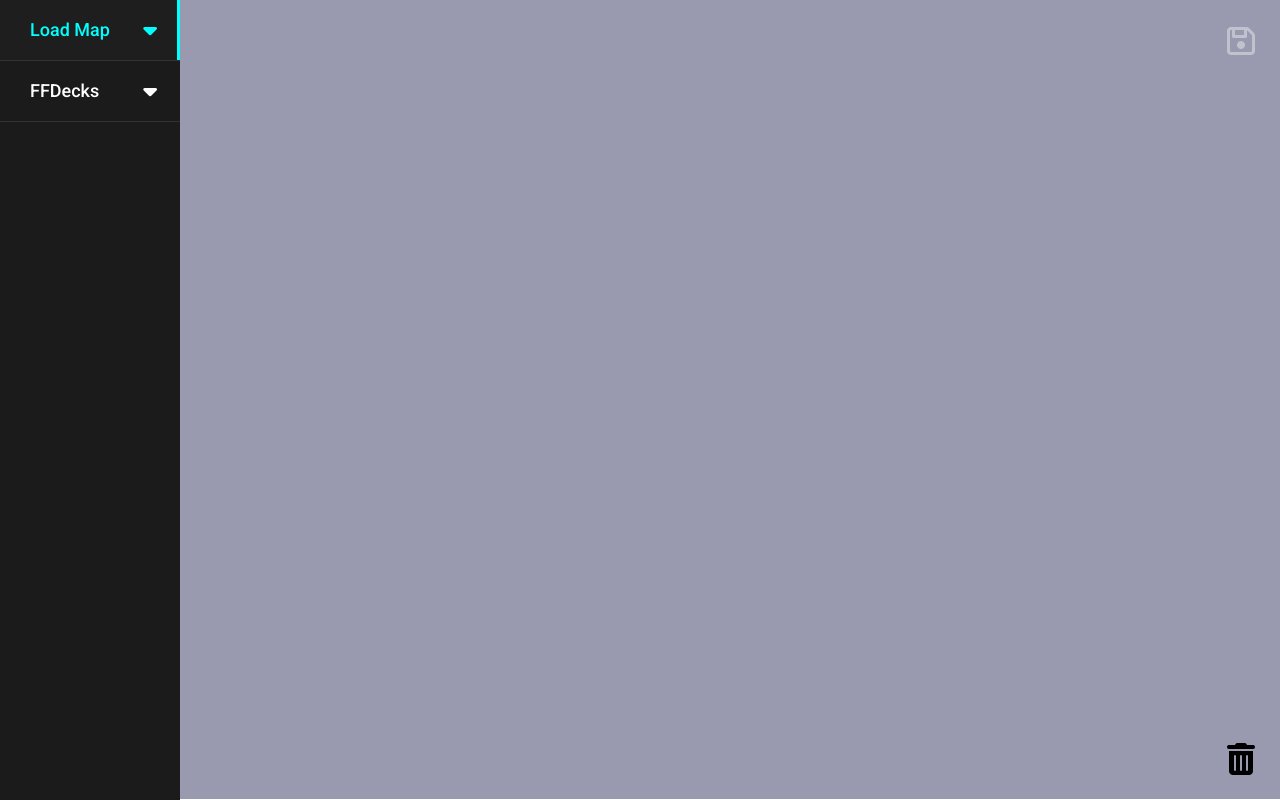
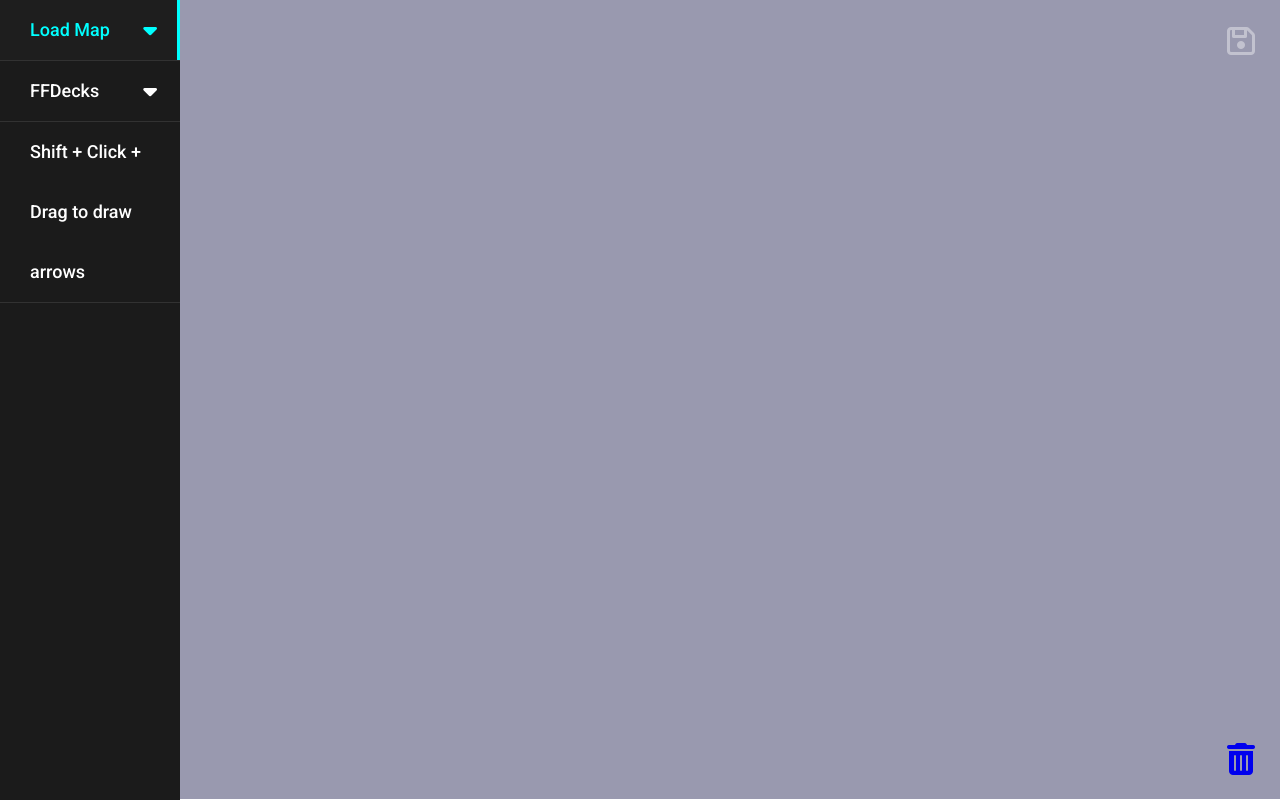
Before and after one commit to SincerityJayce/Map, a plain HTML site: page index.html in a window 1280 px wide. Drawn offline with nearby package versions, Linux system fonts and the light colour scheme.

Commit message:
Update index.html

```diff
--- a/index.html
+++ b/index.html
@@ -51,8 +51,11 @@
                             onpaste="onPasteDeckLink(event)"
                             placeholder="Paste link to deck here..."/>
                     </ul>
+
                 </li>
-
+                <li>
+                    <a href='#' class='local-btn'>Shift + Click + Drag to draw arrows</i>
+                </li>
 
 
             </ul>
```
